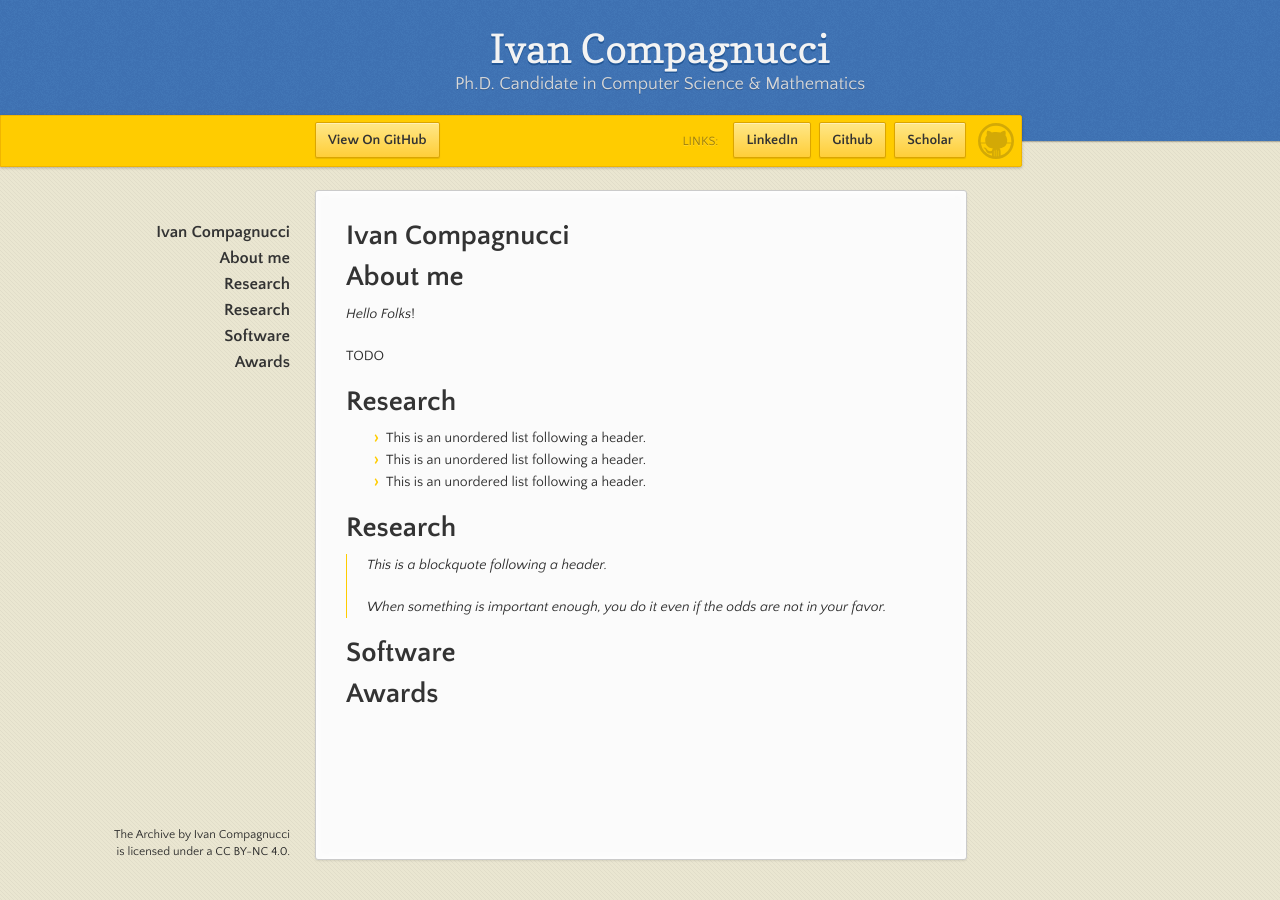
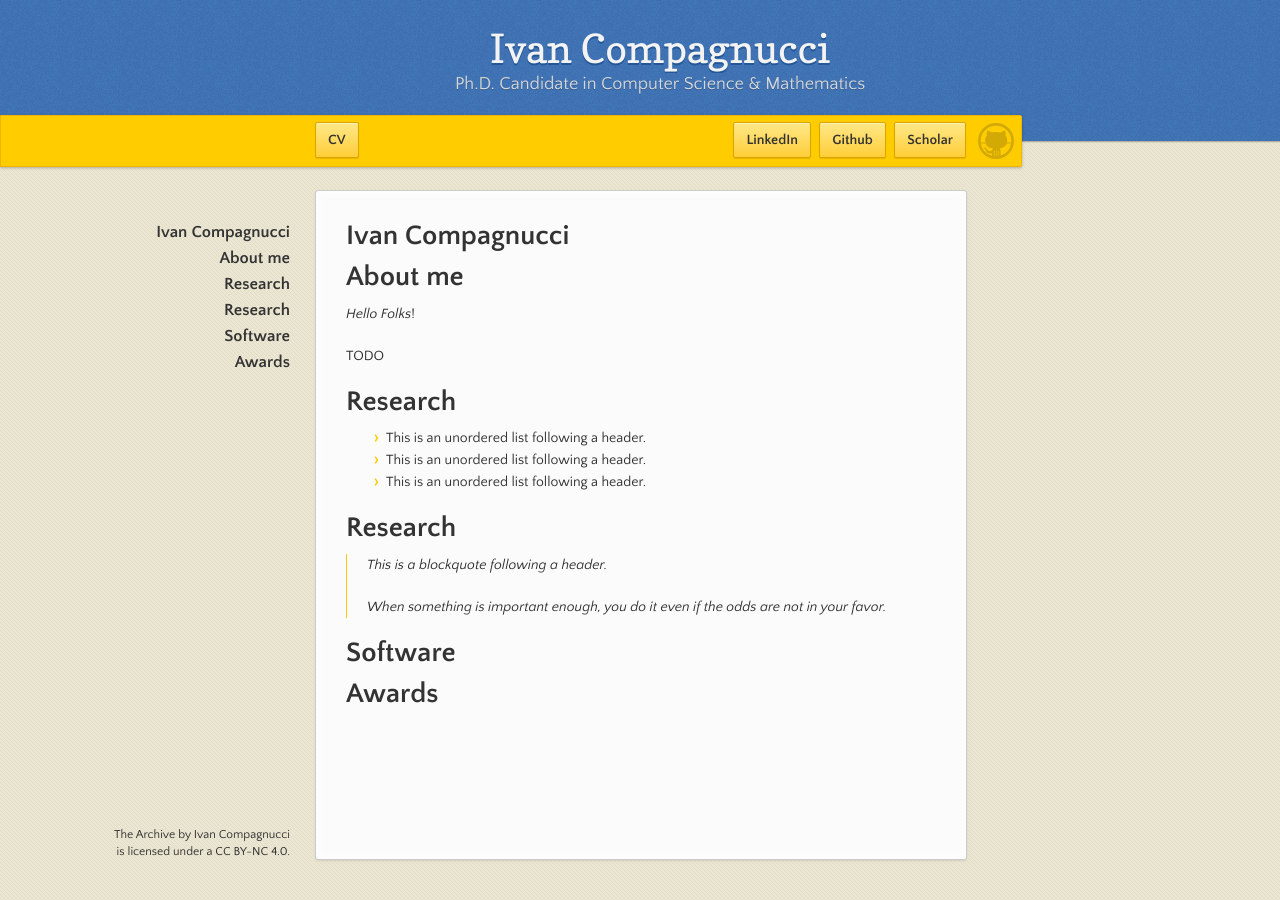
Before and after one commit to IvanComp/IvanComp.github.io, a Jekyll site: the page built from index.md, in a window 1280 px wide. Built offline with Jekyll 4.4.1, drawn with Linux system fonts in a browser that asks for light colours; our own code applies the rules of GitHub Pages for plain Markdown files.

```diff
--- a/_layouts/default.html
+++ b/_layouts/default.html
@@ -27,10 +27,9 @@
       <div id="banner">
         <span id="logo"></span>
 
-        <a href="{{ site.github.repository_url }}" class="button fork"><strong>View On GitHub</strong></a>
+        <a href="./assets/file/Scientific_CV_Ivan_Compagnucci.pdf" download="Scientific_CV_Ivan_Compagnucci.pdf" class="button fork"><strong>CV</strong></a>
         {% if site.show_downloads %}
           <div class="downloads">
-            <span>Links:</span>
             <ul>
                 <li><a href="https://www.linkedin.com/in/ivan-compagnucci/" class="button">LinkedIn</a></li>
               <li><a href="https://github.com/IvanComp" class="button">Github</a></li>
--- a/index.md
+++ b/index.md
@@ -1,6 +1,7 @@
 ---
 layout: default
 ---
+
 # Ivan Compagnucci
 
 # About me
```
Also changed, not shown: 1 other file.
